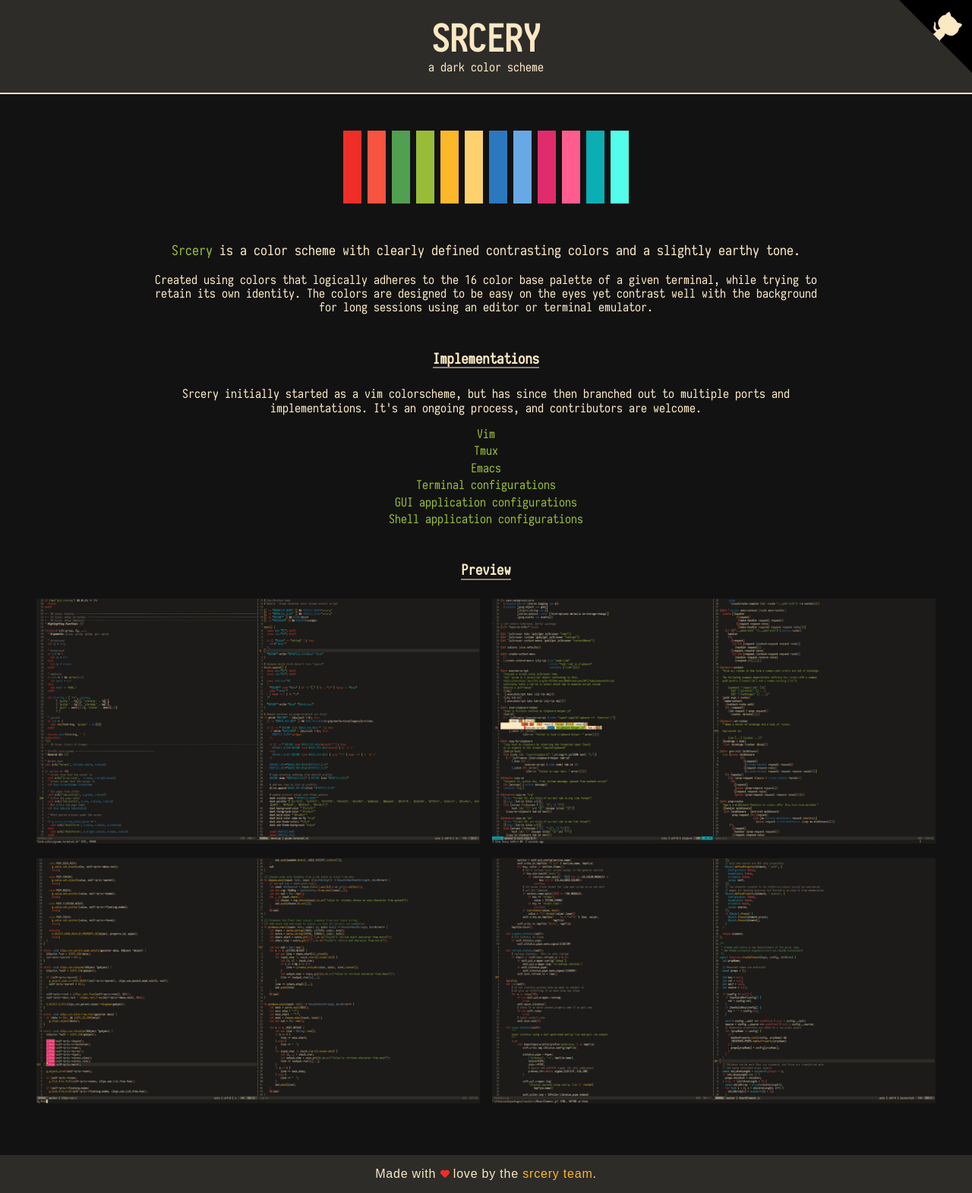
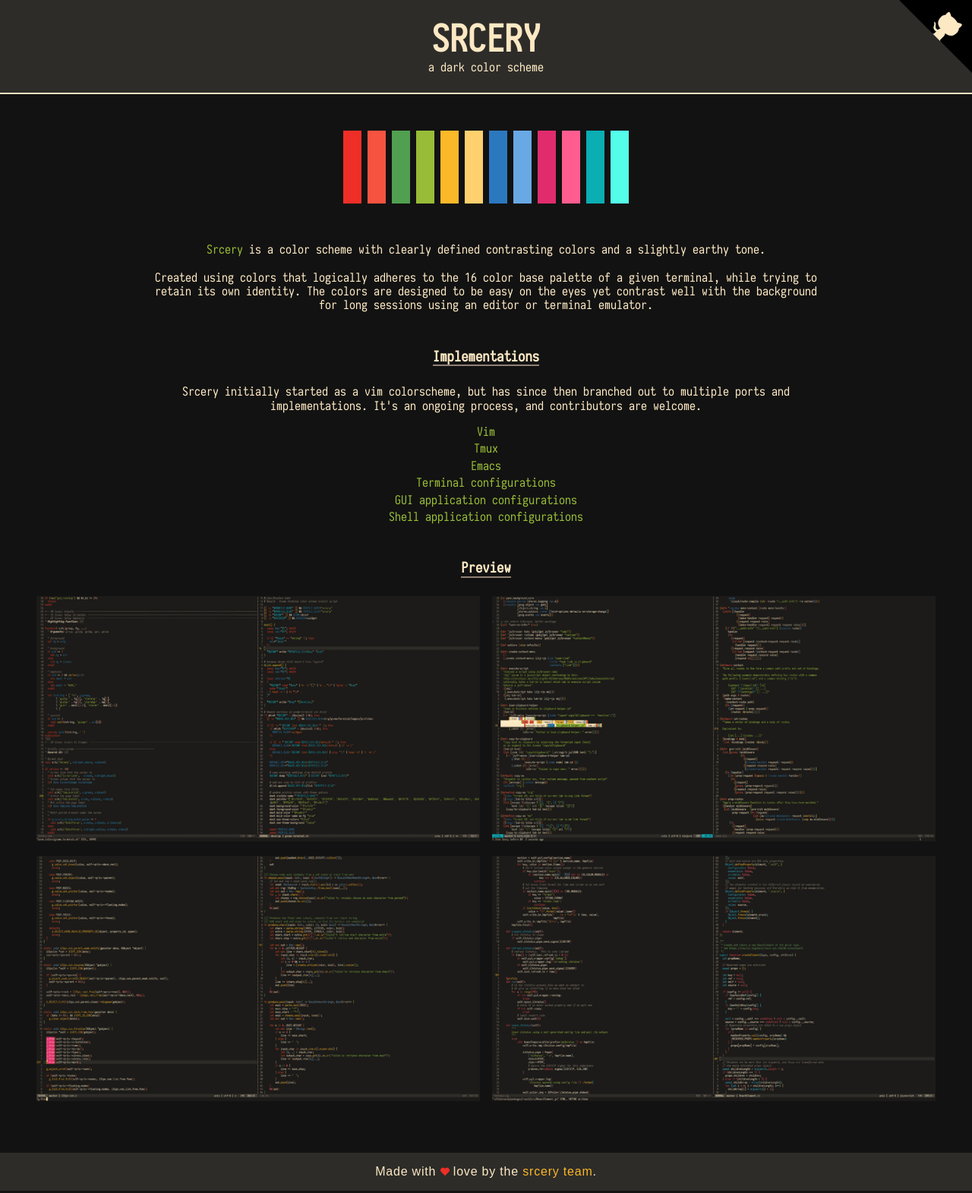
Before and after one commit to srcery-colors/srcery.sh, a Jekyll site: the page built from index.html, in a window 1280 px wide. Shown: the whole page at 76% size. Built offline with Jekyll 4.4.1, drawn with Linux system fonts in a browser that asks for light colours.

Commit message:
Use text-base for all section text

```diff
--- a/index.html
+++ b/index.html
@@ -63,7 +63,7 @@ scripts: yes
 
   <div class="m-auto lg:w-3/4 md:w-full mb-8 md:mb-12">
     <section class="mb-8 md:mb-12">
-      <p class="w-full text-lg mb-4 leading-normal">
+      <p class="w-full text-base mb-4 leading-normal">
         <a href="https://github.com/srcery-colors"
            class="leading-tight inline-block no-underline text-brightgreen hover:text-brightblue antialiased">
           Srcery
```
